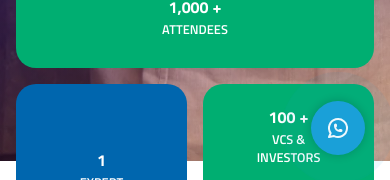
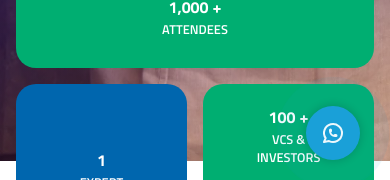
Before and after one commit to Shyamjith01/Evolve-frontend, a Next.js app: page / in a window 390 px wide. Shown: the part 664-844 px from the top of the page. Built offline with nearby package versions, Linux system fonts and the light colour scheme.

Commit message:
animation implementation

```diff
--- a/package.json
+++ b/package.json
@@ -17,6 +17,7 @@
     "@tabler/icons-react": "^3.29.0",
     "embla-carousel-autoplay": "^7.1.0",
     "embla-carousel-react": "^7.1.0",
+    "framer-motion": "^12.0.6",
     "next": "15.1.5",
     "postcss-preset-mantine": "^1.17.0",
     "react": "^18.3.1",
--- /dev/null
+++ b/src/components/FadeSection.tsx
@@ -0,0 +1,14 @@
+import { motion } from "framer-motion";
+
+export const FadeInSection = ({ y,duration,children }: { y?:number,duration?:number,children: React.ReactNode }) => {
+    return (
+      <motion.div
+        initial={{ opacity: 0, y: y ? y : 70 }} // Starts from bottom
+        whileInView={{ opacity: 1, y:0 }} // Animates when in viewport
+        transition={{ duration: duration ?? 1, ease: "easeIn" }}
+        viewport={{ once: true }} // Animation occurs only once
+      >
+        {children}
+      </motion.div>
+    );
+  };
--- a/src/features/EventInfo/EventInfo.tsx
+++ b/src/features/EventInfo/EventInfo.tsx
@@ -8,12 +8,14 @@ import roundedBg from "../../../public/icons/roundedBgIcon.png";
 import personImg2 from "../../../public/Images/person2.webp";
 import personImg3 from "../../../public/Images/person3.webp";
 import { useMediaQuery } from "@mantine/hooks";
+import { FadeInSection } from "@/components/FadeSection";
+import { motion } from "framer-motion";
 
 export default function EventInfo() {
   const matches = useMediaQuery("(max-width: 485px)");
 
   return (
-    <>
+    <FadeInSection>
       <Group bg={"brand.2"} h={"auto"}>
         <Container size={1200} w={"100%"} my={50}>
           <Grid align="center" mb={"auto"} w={"100%"}>
@@ -78,8 +80,7 @@ export default function EventInfo() {
                 fw={700}
                 fz={{ md: "52px", base: matches ? "25px" : "45px" }}
                 c={"#FFFFFF"}
-                pl={matches ? 3 :0}
-
+                pl={matches ? 3 : 0}
                 lh={matches ? "29px" : "normal"}
                 mb={matches ? 15 : 0}
                 tt={"uppercase"}
@@ -170,6 +171,6 @@ export default function EventInfo() {
           </Grid.Col>
         </Grid>
       </Group>
-    </>
+    </FadeInSection>
   );
 }
--- a/src/features/Gallery/GallerySec.tsx
+++ b/src/features/Gallery/GallerySec.tsx
@@ -17,6 +17,7 @@ import Lightbox from "yet-another-react-lightbox";
 import "yet-another-react-lightbox/styles.css";
 import { useState } from "react";
 import Image from "next/image";
+import { FadeInSection } from "@/components/FadeSection";
 
 interface Image {
   src: string;
@@ -158,6 +159,7 @@ export default function GallerySec() {
           Gallery
         </Text>
 
+        <FadeInSection y={50}>
           <Gallery
             enableImageSelection={false}
             rowHeight={isMobile ? 280 : 250}
@@ -165,6 +167,8 @@ export default function GallerySec() {
             onClick={handleClick}
             images={IMAGES}
           />
+        </FadeInSection>
+
         <Lightbox
           slides={slides}
           open={index >= 0}
--- a/src/features/ProgramSchedules/Schedules.tsx
+++ b/src/features/ProgramSchedules/Schedules.tsx
@@ -9,6 +9,7 @@ import {
 } from "@mantine/core";
 // import rightIcon from "../../../public/icons/rightIcon.png";
 import rightIcon from "../../../public/icons/right-arrow.svg";
+import { motion } from "framer-motion";
 
 import Image from "next/image";
 import classes from "./Shedules.module.css";
@@ -24,8 +25,13 @@ const ScheduledItem = ({
   highlightText?: string;
 }) => {
   return (
-    <>
-      <Flex wrap={"wrap"} gap={18} align={"center"}>
+    <motion.div
+      initial={{ opacity: 0, y: 50 }}
+      whileInView={{ opacity: 1, y: 0 }}
+      transition={{ duration: 0.6, ease: "easeOut" }}
+      viewport={{ once: true, amount: 0.3 }} // Triggers animation when 30% of the element is visible
+    >
+      <Flex wrap={"wrap"} mb={25} gap={18} align={"center"}>
         <Card
           style={{ overflow: "visible" }}
           pos={"relative"}
@@ -65,7 +71,7 @@ const ScheduledItem = ({
         </Text>
       </Flex>
       <Divider color="brand.6" my="10px" />
-    </>
+    </motion.div>
   );
 };
 
--- a/src/features/Sales/SalesSection.tsx
+++ b/src/features/Sales/SalesSection.tsx
@@ -10,16 +10,18 @@ import salesImg6 from "../../../public/Images/sales6.png";
 
 import Image from "next/image";
 import classes from "./Sales.module.css";
+import { FadeInSection } from "@/components/FadeSection";
 
 export default function SalesSection() {
   return (
-    <Container mb={50} mt={{md:0,base:-80}} size={1200} w={"100%"}>
+    <Container mb={50} mt={{ md: 0, base: -80 }} size={1200} w={"100%"}>
       <Text tt={"uppercase"} c={"brand.2"} fw={700} fz={{ md: 35, base: 25 }}>
         Stalls
       </Text>
 
+      <FadeInSection y={50}>
         <Grid w="100%" mt={35}>
-        <Grid.Col span={{ md: 12, sm:6,xs:12 }}>
+          <Grid.Col span={{ md: 12, sm: 6, xs: 12 }}>
             <Image
               className={classes.raduisImg}
               src={salesImg1}
@@ -27,6 +29,8 @@ export default function SalesSection() {
             />
           </Grid.Col>
         </Grid>
+      </FadeInSection>
+      <FadeInSection y={50}>
         <Flex w="100%" my={28} justify="center">
           <Text
             fw={700}
@@ -36,13 +40,14 @@ export default function SalesSection() {
             w={{ md: "65%", bas: "100%" }}
             ta={"center"}
             lh={{ md: "37px", base: "normal" }}
-
           >
-          Seats and sponsorship slots are limited and assigned on a first-come,
-          first-serve basis. Don’t miss this opportunity to be part of a
-          transformative event.
+            Seats and sponsorship slots are limited and assigned on a
+            first-come, first-serve basis. Don’t miss this opportunity to be
+            part of a transformative event.
           </Text>
         </Flex>
+      </FadeInSection>
+      <FadeInSection y={40}>
         <Flex mb={40}>
           <Button
             h={"51px"}
@@ -65,6 +70,7 @@ export default function SalesSection() {
             </Text>
           </Button>
         </Flex>
+      </FadeInSection>
     </Container>
   );
 }
--- a/src/features/TicketInfo/TicketInfo.tsx
+++ b/src/features/TicketInfo/TicketInfo.tsx
@@ -27,6 +27,7 @@ import ResponsiveGrid from "./ResponsiveGrid";
 import { useDisclosure } from "@mantine/hooks";
 import { useForm } from "@mantine/form";
 import PhoneInput from "react-phone-input-2";
+import { FadeInSection } from "@/components/FadeSection";
 
 const sponsorships = [
   {
@@ -134,12 +135,18 @@ export default function TicketInfo() {
       {/* <div className={classes.ticketOverlay}></div> */}
       <Group className={classes.ticketContent}>
         <Container size={1200} w={"100%"}>
+          <FadeInSection y={40}>
             <Flex w={"100%"} justify={"center"} mt={40}>
-            <Text tt={"uppercase"} fz={{md:35,base:25}} fw={700} c={"brand.0"}>
+              <Text
+                tt={"uppercase"}
+                fz={{ md: 35, base: 25 }}
+                fw={700}
+                c={"brand.0"}
+              >
                 Ticket Information
               </Text>
             </Flex>
-
+          </FadeInSection>
           <ResponsiveGrid />
 
           <Flex mb={50} direction={"column"} w={"100%"} mt={40}>
@@ -147,7 +154,7 @@ export default function TicketInfo() {
               w={"100%"}
               ta={"center"}
               tt={"uppercase"}
-              fz={{md:35,base:25}}
+              fz={{ md: 35, base: 25 }}
               fw={700}
               c={"brand.0"}
             >
@@ -156,6 +163,7 @@ export default function TicketInfo() {
 
             <div className={classes.gridContainer}>
               {sponsorships.map((item, index) => (
+                <FadeInSection y={50}>
                   <div
                     key={index}
                     className={classes.card}
@@ -194,6 +202,7 @@ export default function TicketInfo() {
                       </div>
                     </div>
                   </div>
+                </FadeInSection>
               ))}
             </div>
           </Flex>
--- a/src/pages/index.tsx
+++ b/src/pages/index.tsx
@@ -15,6 +15,8 @@ import "@mantine/carousel/styles.css";
 import { IconBrandWhatsapp } from "@tabler/icons-react";
 import { Group } from "@mantine/core";
 import GallerySec from "@/features/Gallery/GallerySec";
+import { FadeInSection } from "@/components/FadeSection";
+import { motion } from "framer-motion";
 
 export default function Home() {
   return (
@@ -27,19 +29,24 @@ export default function Home() {
       <TicketInfo />
       <SalesSection />
       <GallerySec />
-      <div id="sponsered" style={{marginTop:"-10px"}}>
+      <div id="sponsered" style={{ marginTop: "-10px" }}>
         <SponseredSection brandAssosiated />
       </div>
 
       <Footer />
-      <Group
-        style={{ cursor: "pointer" }}
-        onClick={() => window.open("https://wa.me/9746095931", "_blank")}
+      <motion.div
         className={"whatsappContainer"}
+        animate={{ y: -440 }}
+        transition={{ type: "spring" }}
       >
-        <IconBrandWhatsapp color="white" />
-        <span className="wave"></span>
-      </Group>
+        <Group
+          style={{ cursor: "pointer" }}
+          onClick={() => window.open("https://wa.me/9746095931", "_blank")}
+        >
+          <IconBrandWhatsapp color="white" />
+          <span className="wave"></span>
+        </Group>
+      </motion.div>
     </>
   );
 }
--- a/src/styles/globals.css
+++ b/src/styles/globals.css
@@ -35,7 +35,7 @@ body {
 .whatsappContainer {
   position: fixed;
   right: 30px;
-  bottom: 30px;
+  bottom: -410px;
   background-color: #1BA0D9;
   padding: 15px;
   border-radius: 50%;
@@ -45,8 +45,10 @@ body {
   box-shadow: 0 0 10px rgba(0, 0, 0, 0.2);
   cursor: pointer;
   @media (max-width:640px) {
-    right: 25px;
-    bottom: 25px;
+    /* right: 25px;
+    bottom: 25px; */
+    right: 30px;
+    bottom: -420px;
   }
 }
 
```
Also changed, not shown: src/features/About/About.tsx (+11 -8 lines), src/features/SponseredSection/Sponsered.tsx (+5 -5 lines), src/features/TicketInfo/ResponsiveGrid.tsx (+8 -5 lines), 1 other file (tests, documents, lock files or other folders). Lines whose indentation alone changed are shown as unchanged.
